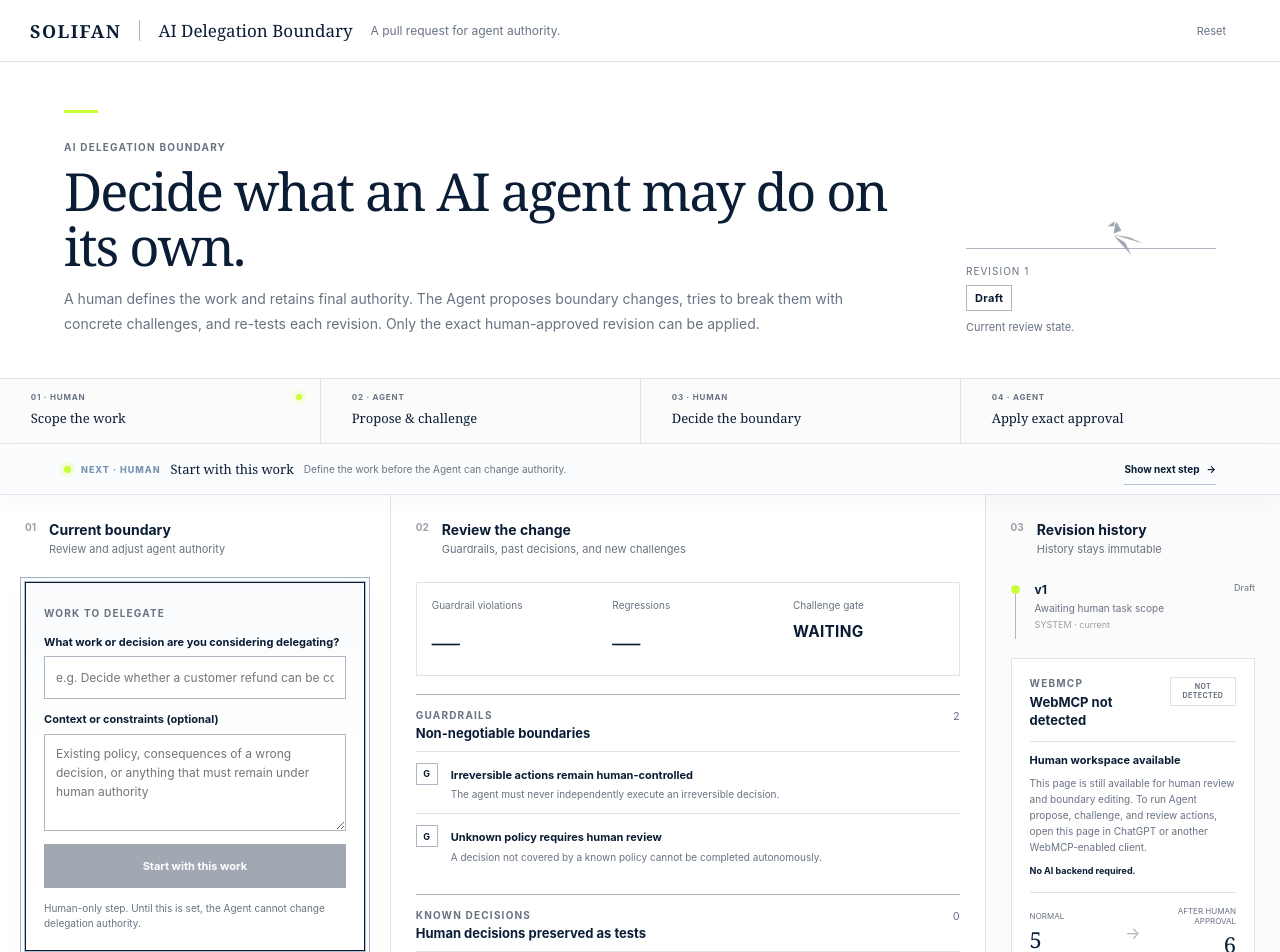
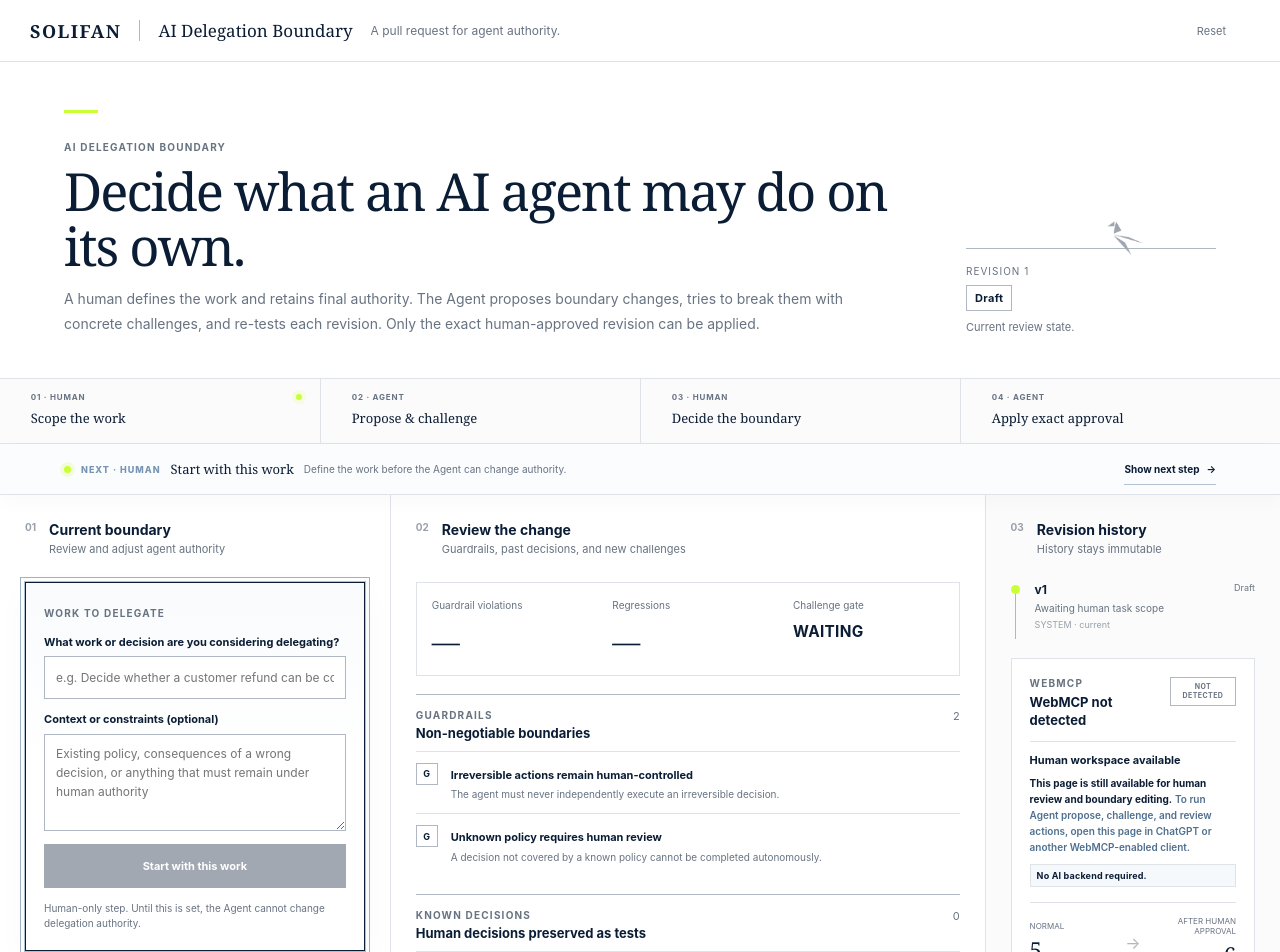
Before and after one commit to solidfdn/ai-delegation-boundary-webmcp, a React (Vite) app: page / in a window 1280 px wide. Shown: the top 952 px of the page. Built offline with nearby package versions, Linux system fonts and the light colour scheme.

Commit message:
Clarify WebMCP authority with semantic color hierarchy

```diff
--- a/src/DelegationApp.tsx
+++ b/src/DelegationApp.tsx
@@ -1951,25 +1951,41 @@ export default function DelegationApp() {
             <div className="adb-runtime-copy">
               {baseToolCount > 0 ? (
                 <>
-                  <strong>
+                  <strong className="adb-runtime-primary">
                     Agent actions available
                   </strong>
 
-                  <p>
-                    This app has no AI backend. Your WebMCP-compatible client supplies the Agent; the web app owns the boundary, Guardrails, human judgments, approval, and applied state.
+                  <p className="adb-runtime-architecture">
+                    <span className="adb-runtime-backend">
+                      No AI backend.
+                    </span>{" "}
+
+                    <span className="adb-runtime-agent">
+                      Your WebMCP-compatible client supplies the Agent;
+                    </span>{" "}
+
+                    <span className="adb-runtime-authority">
+                      the web app owns the boundary, Guardrails, human judgments, approval, and applied state.
+                    </span>
                   </p>
                 </>
               ) : (
                 <>
-                  <strong>
+                  <strong className="adb-runtime-primary">
                     Human workspace available
                   </strong>
 
-                  <p>
-                    This page is still available for human review and boundary editing. To run Agent propose, challenge, and review actions, open this page in ChatGPT or another WebMCP-enabled client.
+                  <p className="adb-runtime-architecture">
+                    <span className="adb-runtime-authority">
+                      This page is still available for human review and boundary editing.
+                    </span>{" "}
+
+                    <span className="adb-runtime-agent">
+                      To run Agent propose, challenge, and review actions, open this page in ChatGPT or another WebMCP-enabled client.
+                    </span>
                   </p>
 
-                  <small>
+                  <small className="adb-runtime-backend-note">
                     No AI backend required.
                   </small>
                 </>
--- a/src/delegation-app.css
+++ b/src/delegation-app.css
@@ -2258,3 +2258,80 @@ select:focus-visible {
     height: 50px;
   }
 }
+/* ==========================================================
+   WEBMCP SEMANTIC COLOR HIERARCHY
+   Color communicates responsibility, not decoration.
+   ========================================================== */
+
+.adb-app {
+  --agent-blue: #4f6f8f;
+}
+
+/* Active runtime status only */
+.adb-app .adb-agent-card-head .live {
+  border-color: var(--lime);
+  background: var(--lime);
+  color: var(--ink);
+}
+
+/* Human / system authority */
+.adb-app .adb-runtime-primary {
+  color: var(--ink);
+
+  font-size: 11px;
+  font-weight: 700;
+}
+
+/*
+ * Architecture statement:
+ * external Agent and retained authority are visually distinct.
+ */
+
+.adb-app .adb-runtime-architecture {
+  margin-top: 7px;
+}
+
+.adb-app .adb-runtime-backend {
+  color: var(--muted);
+  font-weight: 700;
+}
+
+.adb-app .adb-runtime-agent {
+  color: var(--agent-blue);
+  font-weight: 600;
+}
+
+.adb-app .adb-runtime-authority {
+  color: var(--ink);
+  font-weight: 700;
+}
+
+/*
+ * Disconnected state remains neutral.
+ * It is not an error: the human workspace still works.
+ */
+
+.adb-app .adb-agent-card-head .offline {
+  border-color: var(--line-strong);
+  background: #ffffff;
+  color: var(--muted);
+}
+
+.adb-app .adb-runtime-backend-note {
+  display: inline-block;
+
+  margin-top: 10px;
+  padding: 4px 6px;
+
+  border:
+    1px solid var(--line);
+
+  background:
+    var(--guide-soft);
+
+  color: var(--muted);
+
+  font-size: 8px;
+  font-weight: 700;
+  letter-spacing: .02em;
+}
```
